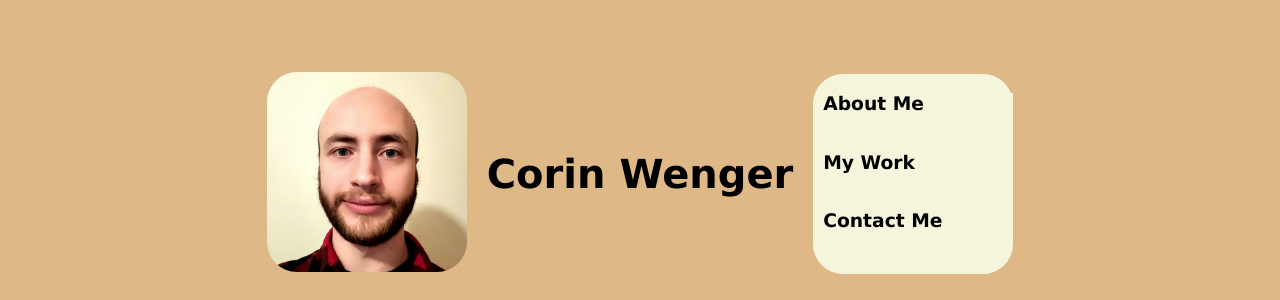
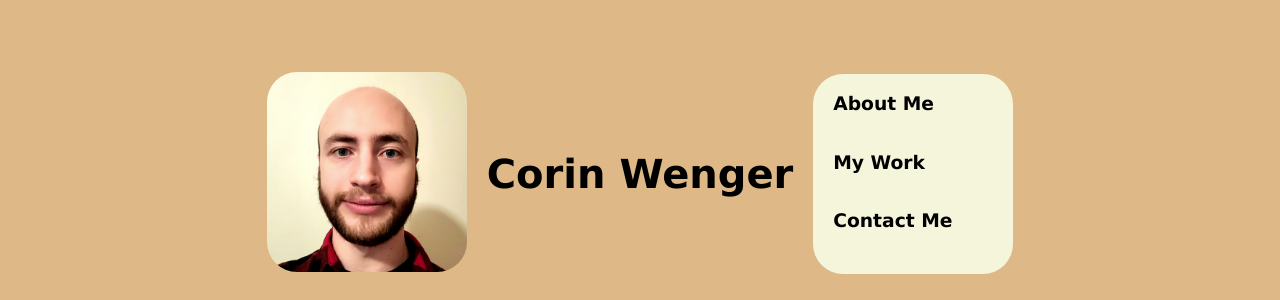
Before and after one commit to strongjaw15/portfolio-old, a plain HTML site: page index.html in a window 1280 px wide. Shown: the top 300 px of the page. Drawn offline with Linux system fonts and the light colour scheme.

Commit message:
Worked more on header.

```diff
--- a/assets/style/style.css
+++ b/assets/style/style.css
@@ -50,20 +50,24 @@ nav ul {
   /* justify-content: space-between; */
 }
 
+nav ul li {
+  display: block;
+  width: 150px;
+  padding-left: 10px;
+}
+
 nav ul li a {
   display: block;
   margin-left: 10px;
   background-color: beige;
   text-decoration: none;
   color: black;
-  width: auto;
 }
 
 nav ul li a:hover {
   color: white;
   background-color: rgb(46, 33, 2);
 }
-
 
 .img {
   max-width: 50%;
```
